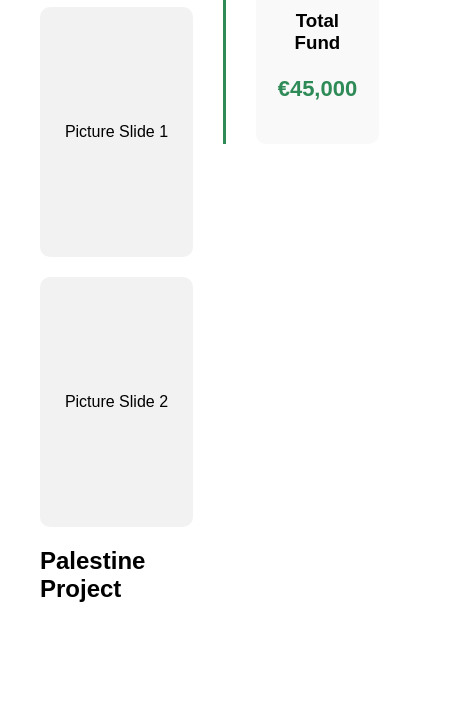
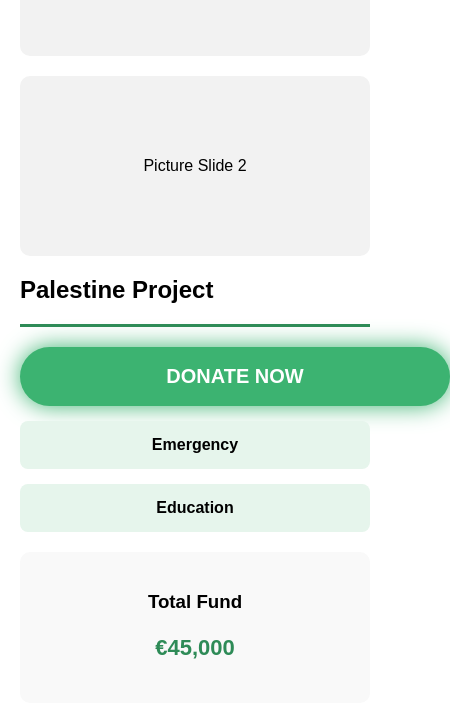
Before and after one commit to SADAQAHZONE/sadaqahzone.github.io, a plain HTML site: page index.html in a window 390 px wide. Shown: the part 421-1144 px from the top of the page, 450 px wide, since content can reach past the window. Before the commit the page ends 1084 px from the top, so only its background shows below. Drawn offline with Linux system fonts and the light colour scheme.

Commit message:
Update index.html

```diff
--- a/index.html
+++ b/index.html
@@ -113,6 +113,36 @@
     font-weight: bold;
     color: #2e8b57;
 }
+        /* ===== MOBILE RESPONSIVE FIX ===== */
+@media (max-width: 768px) {
+
+    .main-section {
+        flex-direction: column;
+        padding: 20px;
+    }
+
+    .left-side {
+        padding-right: 0;
+    }
+
+    .right-side {
+        border-left: none;
+        border-top: 3px solid #2e8b57;
+        padding-left: 0;
+        padding-top: 20px;
+        position: static;
+    }
+
+    .slider {
+        height: 180px;
+    }
+
+    .donate-btn {
+        width: 100%;
+        display: block;
+        text-align: center;
+    }
+}
     </style>
 </head>
 
```
